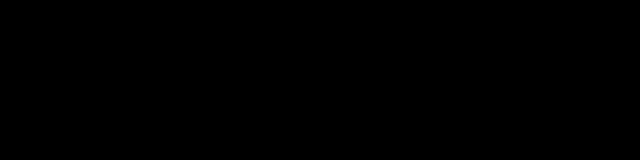
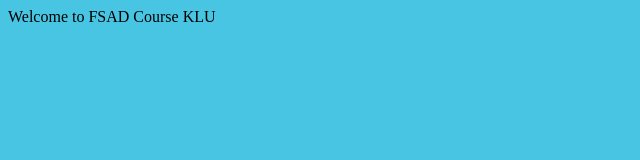
Before and after one commit to kusumakorukonda/fsadgitproject, a plain HTML site: page index.html in a window 1280 px wide. Shown: the whole page, without its empty margins (0-640 px from the left). Drawn offline with Linux system fonts and the light colour scheme.

Commit message:
modified

```diff
--- a/css/style.css
+++ b/css/style.css
@@ -1,3 +1,3 @@
 body{
-    background-color: black;
+    background-color: rgb(73, 197, 228);
 }
```
